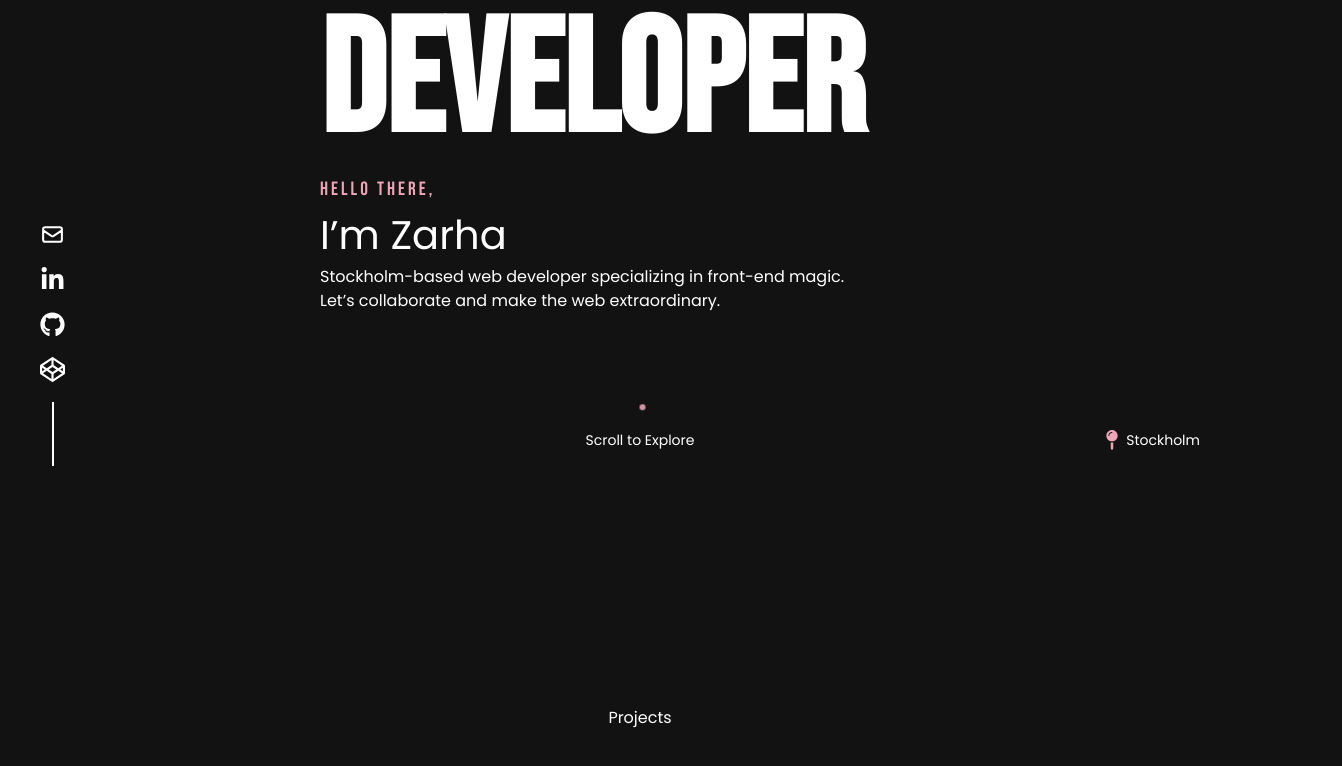
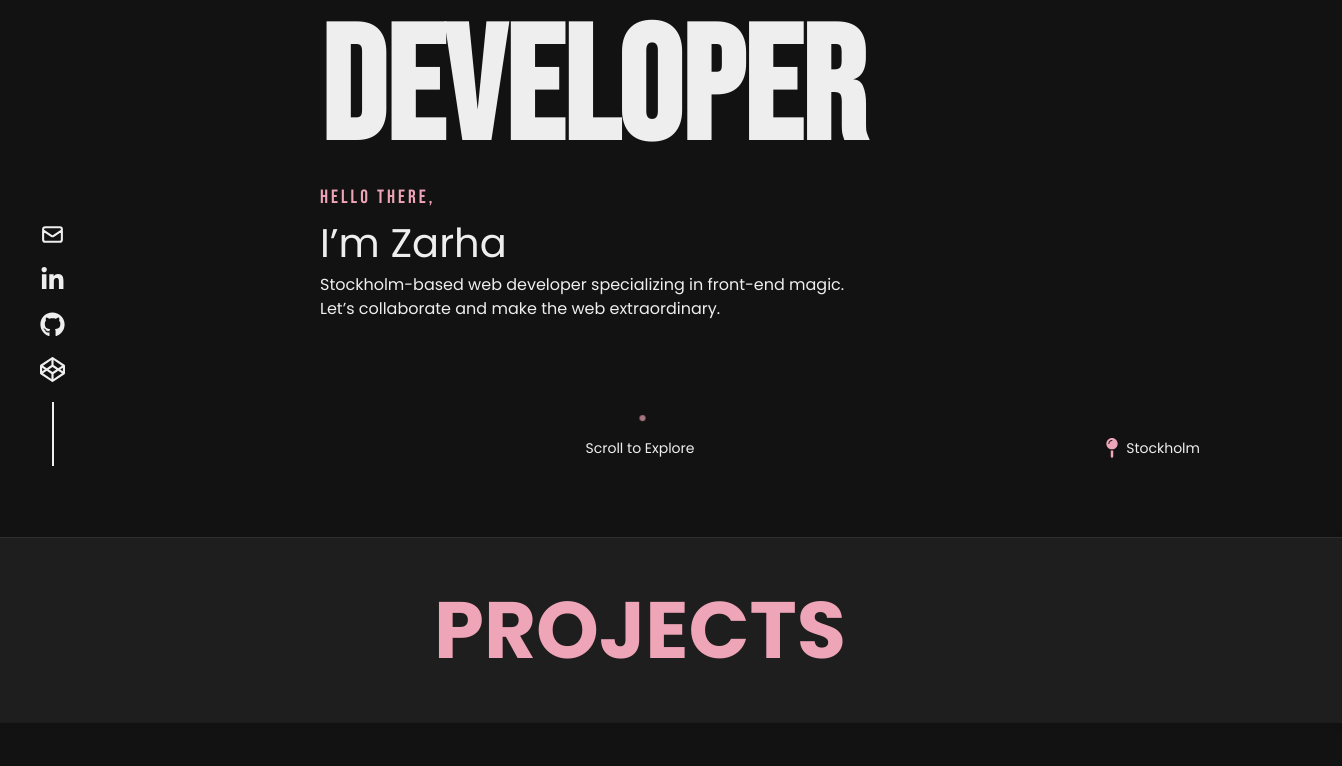
Before and after one commit to zarhaselene/portfolio, a Next.js app: page / in a window 1280 px wide. Shown: the part 334-1100 px from the top of the page, 1342 px wide, since content can reach past the window. Built offline with nearby package versions, Linux system fonts and the light colour scheme.

Commit message:
Add Heading component and update styles in Navbar, ScrollIndicator, and Socials components

```diff
--- /dev/null
+++ b/src/app/components/Heading.jsx
@@ -0,0 +1,15 @@
+import React from "react";
+
+const Heading = ({ word }) => (
+  <div
+    className="mt-8 bg-base-200 shadow-dividers
+    relative flex items-center justify-center  -mx-[8vw]
+    lg:py-8 py-[10px] lg:mt-[80px] lg:mb-[50px] mb-[30px] "
+  >
+    <span className="text-secondary text-[3rem] lg:text-[5rem] uppercase font-bold">
+      {word}
+    </span>
+  </div>
+);
+
+export default Heading;
--- a/src/app/components/Navbar.jsx
+++ b/src/app/components/Navbar.jsx
@@ -24,7 +24,7 @@ const Navbar = () => {
   return (
     <div className="flex items-center w-full min-h-16">
       <div className="flex-1">
-        <a className="text-lg">Zarha Selene</a>
+        <a className="text-lg ">Zarha Selene</a>
       </div>
       <div className="flex-none">
         <label className="grid cursor-pointer place-items-center">
--- a/src/app/components/ScrollIndicator.jsx
+++ b/src/app/components/ScrollIndicator.jsx
@@ -1,6 +1,6 @@
 const ScrollIndicator = () => {
   return (
-    <div className="absolute bottom-0 left-1/2 -translate-x-1/2 text-sm text-base-content flex flex-col items-center">
+    <div className="absolute bottom-0 left-1/2 -translate-x-1/2 text-sm   flex flex-col items-center">
       <span className="w-1.5 h-1.5 bg-secondary rounded-full absolute -top-2 left-1/2 -translate-x-1/2 animate-moveAndFade"></span>
       <span>Scroll to Explore</span>
     </div>
--- a/src/app/components/Socials.jsx
+++ b/src/app/components/Socials.jsx
@@ -5,7 +5,7 @@ const SocialIcon = ({ href, icon: Icon }) => (
   <a
     href={href}
     target="_blank"
-    className="transition-colors duration-300 ease-linear hover:text-secondary"
+    className="  transition-colors duration-300 ease-linear hover:text-secondary"
     rel="noreferrer"
   >
     <Icon size={25} />
--- a/src/app/page.js
+++ b/src/app/page.js
@@ -1,6 +1,8 @@
 import Navbar from "./components/Navbar";
 import Hero from "./layout/Hero.jsx";
+import Heading from "./components/Heading";
 import Projects from "./layout/Projects.jsx";
+
 // import Experience from "./layout/Experience";
 // import Education from "./layout/Education";
 // import Contact from "./layout/Contact";
@@ -10,6 +12,7 @@ export default function Home() {
     <div>
       <Navbar />
       <Hero />
+      <Heading word="Projects" />
       <Projects />
       {/* <Experience /> */}
       {/* <Education /> */}
--- a/src/app/styles/globals.css
+++ b/src/app/styles/globals.css
@@ -3,9 +3,10 @@
 @tailwind utilities;
 
 body {
-  @apply bg-base-100 text-base-content px-4 sm:px-10 xl:px-20 xxxl:px-36;
+  @apply bg-base-100 text-base-content pt-2 px-4 sm:px-10 xl:px-12 xxxl:px-36;
   font-family: var(--font-poppins), sans-serif;
   cursor: default;
+  overflow-x: hidden;
 }
 
 h1,
--- a/tailwind.config.mjs
+++ b/tailwind.config.mjs
@@ -11,6 +11,9 @@ export default {
       fontFamily: {
         header: ["var(--font-bebas-neue)", "sans-serif"],
         main: ["var(--font-poppins), sans-serif;"],
+      },
+      boxShadow: {
+        dividers: "1px 2px 5px rgb(18,18,18), 0 0 0 1px rgb(53,53,53)", // Custom shadow
       },
       screens: {
         xs: "300px",
@@ -72,7 +75,7 @@ export default {
           "base-100": "#ffffff", // Background color
           "base-200": "#d2d2d2", // Slightly darker background (for sections or containers)
           "base-300": "#b3b3b3", // Even darker background (for elements like cards)
-          "base-content": "#121212", // Default text color
+          "base-content": "#262626", // Default text color
         },
         dark: {
           primary: "#121212", // Main brand color (for buttons, links, highlights)
@@ -81,7 +84,7 @@ export default {
           "base-100": "#121212", // Background color
           "base-200": "#1e1e1e", // Slightly darker background (for sections or containers)
           "base-300": "#2d2d2d", // Even darker background (for elements like cards)
-          "base-content": "#ffffff", // Default text color
+          "base-content": "#eee", // Default text color
         },
       },
     ],
```
